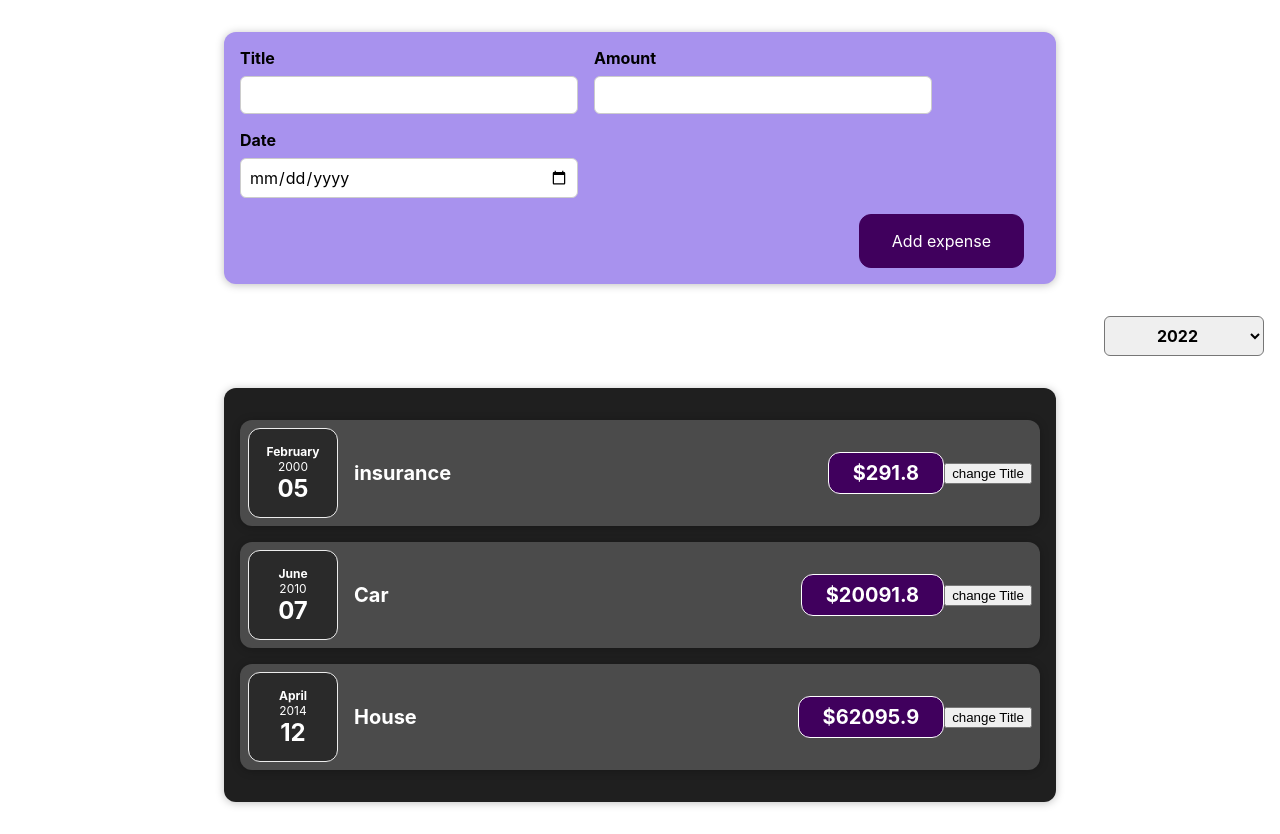
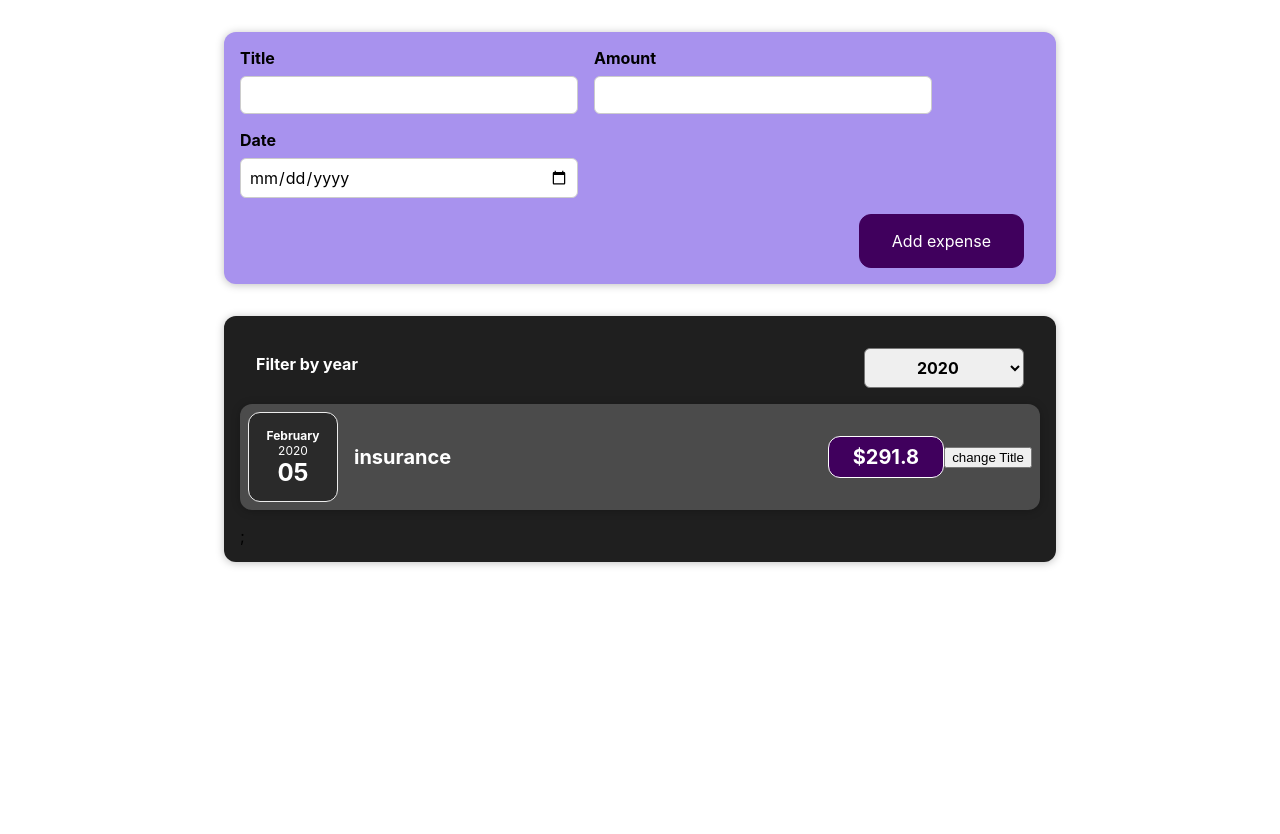
Before and after one commit to shuramishfuh/expense_tracker_BB, a React (Create React App) app: page / in a window 1280 px wide. After the commit the page ends 800 px from the top, so only its background shows below. Built offline with nearby package versions, Linux system fonts and the light colour scheme.

Commit message:
lifting state up filterDate working

```diff
--- a/src/App.js
+++ b/src/App.js
@@ -1,31 +1,34 @@
 import './App.css';
-
+import {useState} from "react";
 import Expenses from "./components/Expenses/Expenses";
 import NewExpense from "./components/NewExpense/NewExpense";
 
 function App() {
-    const expenses = [
+    const initialData = [
         {
             id: 'e1',
             title: 'insurance',
-            Amount: 291.8,
-            date: new Date(2000, 1, 5)
+            amount: 291.8,
+            date: new Date(2020, 1, 5)
         }, {
             id: 'e2',
             title: 'Car',
-            Amount: 20091.8,
-            date: new Date(2010, 5, 7)
+            amount: 20091.8,
+            date: new Date(2019, 5, 7)
         }, {
             id: 'e3',
             title: 'House',
-            Amount: 62095.90,
-            date: new Date(2014, 3, 12)
+            amount: 62095.90,
+            date: new Date(2021, 3, 12)
         }
     ]
+    const [expenses, setExpenses] = useState(initialData);
+    // add new element to previous Stateful elements
     const addExpenseHandler = expense => {
-
+        setExpenses(prevState => {
+            return [expense, ...prevState]
+        })
     };
-
     return (
         <div>
             <NewExpense onAddExpense={addExpenseHandler}/>
--- a/src/components/Expenses/Expenses.js
+++ b/src/components/Expenses/Expenses.js
@@ -5,31 +5,34 @@ import ExpensesFilter from "./ExpensesFilter";
 import {useState} from 'react'
 
 const Expenses = (props) => {
-    const [dateSelected, setDateSelected] = useState('');
-    const onselectDate = (dateSelected) => {
-        setDateSelected(dateSelected);
-        console.log(dateSelected);
+    const [filteredDate, setFilteredDate] = useState('2020');
+    const onselectDateHandler = (dateSelected) => {
+        setFilteredDate(dateSelected);
+    };
+
+    const filteredExpenses = props.items.filter(expense => {
+        return expense.date.getFullYear().toString() === filteredDate
+    });
+
+    let items = <p> No Expenses found for this Year </p>;
+
+    if (filteredExpenses.length > 0) {
+        items = filteredExpenses.map(expense => <ExpenseItem
+            key={expense.id}
+            title={expense.title}
+            amount={expense.amount}
+            date={expense.date}/>
+        )
     }
 
     return (
         <div>
-            <ExpensesFilter onselect ={onselectDate}/>
             <Card className="expenses">
-                <ExpenseItem
-                    date={props.items[0].date}
-                    amount={props.items[0].Amount}
-                    title={props.items[0].title}
-                />
-                <ExpenseItem
-                    date={props.items[1].date}
-                    amount={props.items[1].Amount}
-                    title={props.items[1].title}
-                />
-                <ExpenseItem
-                    date={props.items[2].date}
-                    amount={props.items[2].Amount}
-                    title={props.items[2].title}
-                />
+                <ExpensesFilter selectedYear={filteredDate} onselect={onselectDateHandler}/>
+                {
+                    items
+                };
+
 
             </Card>
         </div>
--- a/src/components/Expenses/ExpensesFilter.js
+++ b/src/components/Expenses/ExpensesFilter.js
@@ -8,7 +8,7 @@ const ExpensesFilter = (props) => {
         <div className='expenses-filter'>
             <div className='expenses-filter__control'>
                 <label>Filter by year</label>
-                <select onChange={OnselectChangeHandler}>
+                <select value={props.selectedYear} onChange={OnselectChangeHandler}>
                     <option value='2022'>2022</option>
                     <option value='2021'>2021</option>
                     <option value='2020'>2020</option>
--- a/src/components/NewExpense/ExpenseForm.js
+++ b/src/components/NewExpense/ExpenseForm.js
@@ -14,6 +14,7 @@ const ExpenseForm = (props) => {
     };
     const dateChangeHandler = (event) => {
         setEnteredDate(event.target.value);
+
     };
 
     const submitHandler = (event) => {
@@ -23,8 +24,7 @@ const ExpenseForm = (props) => {
             amount: enteredAmount,
             date: new Date(enteredDate)
         };
-
-        props.onSaveExpenseData();
+        props.onSaveExpenseData(expenses);
         setEnteredTitle('');
         setEnteredAmount('');
         setEnteredDate('');
```
